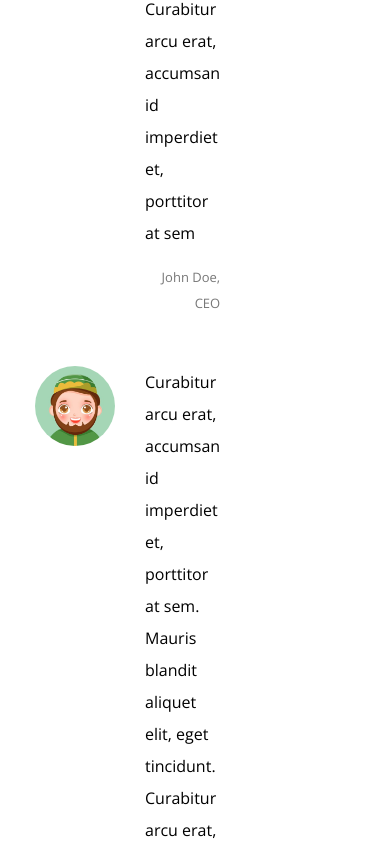
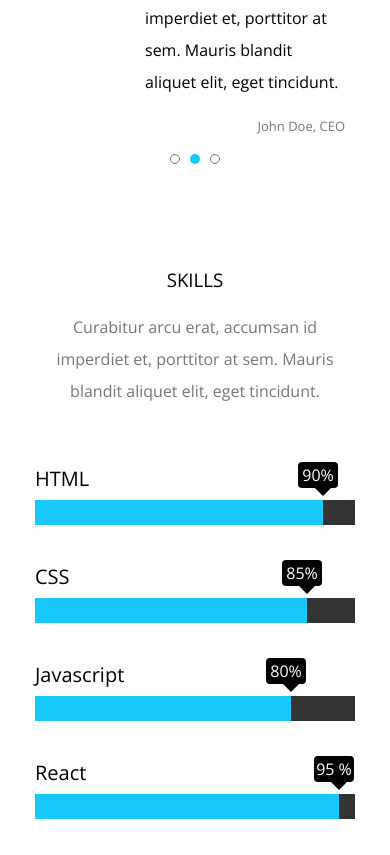
Before and after one commit to Samehadel/Kasper, a plain HTML site: page index.html in a window 390 px wide. Shown: the part 8529-9384 px from the top of the page. Drawn offline with nearby package versions, Linux system fonts and the light colour scheme.

Commit message:
Skills Section Added

```diff
--- a/css/kasper.css
+++ b/css/kasper.css
@@ -294,7 +294,6 @@ header .container {
   height: 40px;
   width: 90px;
   top: calc(100% - 60px);
-
   display: flex;
   justify-content: space-between;
   align-items: center;
@@ -705,14 +704,21 @@ header .container {
   padding: 20px;
 }
 
+@media (max-width: 767px) {
+  .our-skill .container .testimonails,
+  .our-skill .container .skills {
+    flex-basis: 100%;
+  }
+}
+
 .our-skill .testimonails h3,
 .our-skill .skills h3 {
   font-weight: normal;
   margin-bottom: 20px;
 }
 
-.our-skill .testimonails p,
-.our-skill .skills p {
+.our-skill .testimonails p.light-txt,
+.our-skill .skills p.light-txt {
   margin-bottom: 50px;
 }
 
@@ -739,4 +745,72 @@ header .container {
   padding-top: 15px;
   color: #777;
 }
+
+.testimonails .bullets {
+  height: 40px;
+  width: 50px;
+  top: calc(100% - 60px);
+  display: flex;
+  justify-content: space-between;
+  align-items: center;
+  margin: 0 auto;
+}
+
+.testimonails .bullets div {
+  height: 10px;
+  width: 10px;
+  border-radius: 5px;
+  border: 1px solid #777;
+}
+
+.our-skill .progress-holder {
+  margin-bottom: 30px;
+}
+
+.our-skill .progress-holder .prog {
+  height: 25px;
+  background-color: #333;
+  position: relative;
+}
+
+.our-skill .prog span {
+  height: 100%;
+  width: 95%;
+  background-color: var(--main-color);
+  position: absolute;
+  z-index: 10;
+  left: 0;
+  top: 0;
+}
+
+.our-skill .prog span::before {
+  content: attr(data-progress);
+  background-color: black;
+  color: white;
+  width: 40px;
+  text-align: center;
+  position: absolute;
+  top: -38px;
+  right: -15px;
+  z-index: 20;
+  padding: 4px 0;
+  border-radius: 4px;
+}
+
+.our-skill .prog span::after {
+  content: '';
+  position: absolute;
+  border-width: 8px;
+  border-style: solid;
+  border-color: black transparent transparent transparent;
+  top: -12px;
+  right: -8px;
+}
+
+.our-skill .progress-holder p {
+  text-align: left;
+  padding: 10px 0;
+  font-size: 20px;
+}
+
 /* Skills Section End */
--- a/index.html
+++ b/index.html
@@ -279,11 +279,39 @@
                             <p>John Doe, CEO</p>
                         </div>
                     </div>
+                    <div class="bullets">
+                        <div></div>
+                        <div class="selected-bullet"></div>
+                        <div></div>
+                    </div>
                 </div>
                 <div class="skills">
                     <h3>SKILLS</h3>
                     <p class="light-txt">Curabitur arcu erat, accumsan id imperdiet et, porttitor at sem. Mauris blandit aliquet elit, eget tincidunt.</p>
-
+                    <div class="progress-holder">
+                        <p>HTML</p>
+                        <div class="prog">
+                            <span style="width: 90%;" data-progress="90%"></span>
+                        </div>
+                    </div>
+                    <div class="progress-holder">
+                        <p>CSS</p>
+                        <div class="prog">
+                            <span style="width: 85%;" data-progress="85%"></span>
+                        </div>
+                    </div>
+                    <div class="progress-holder">
+                        <p>Javascript</p>
+                        <div class="prog">
+                            <span style="width: 80%;" data-progress="80%"></span>
+                        </div>
+                    </div>
+                    <div class="progress-holder">
+                        <p>React</p>
+                        <div class="prog">
+                            <span style="width: 95%;" data-progress="95 %"></span>
+                        </div>
+                    </div>
                 </div>
             </div>
         </div>
```
